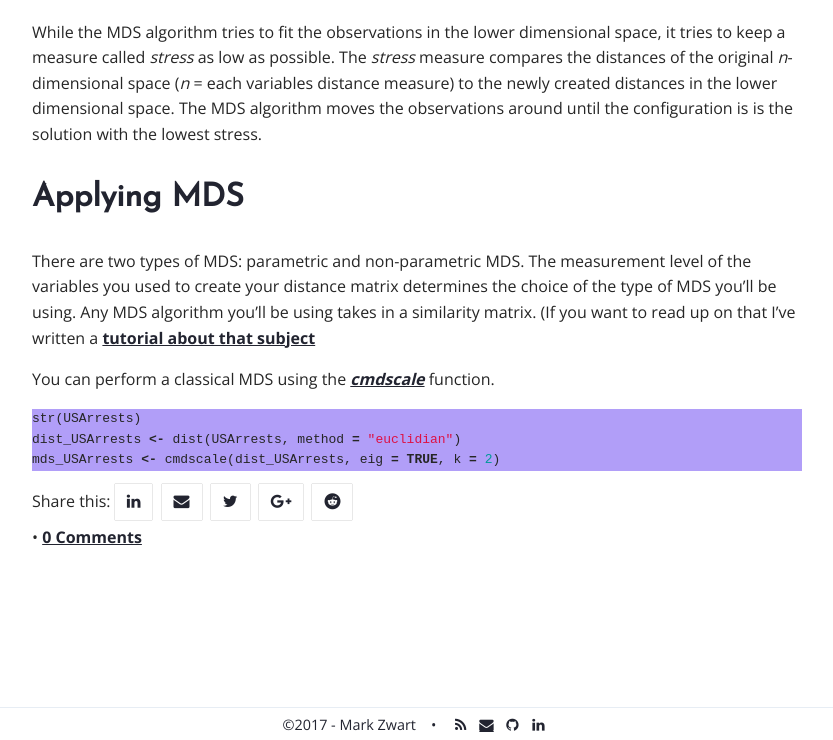
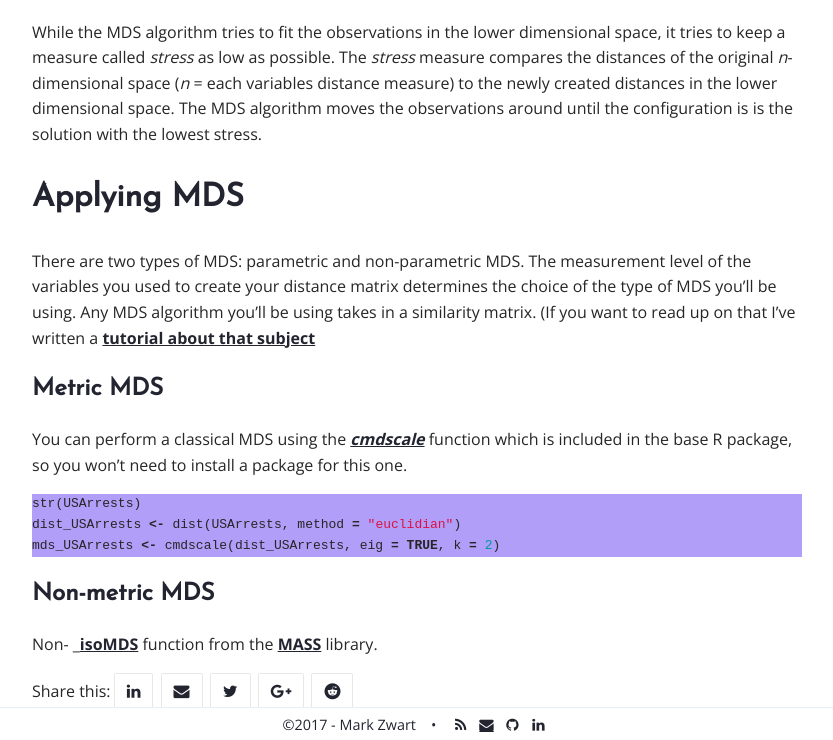
Before and after one commit to mark-me/mark-me.github.io, a Jekyll site: the page built from _pages/tutorials/mds/mds.md, in a window 1280 px wide and 900 px high, scrolled down 1449 px, cut to the strip 160-900 px from the top of the window. Shown: the whole strip, without its empty margins (223-1056 px from the left). Built offline with Jekyll 4.4.1, drawn with Linux system fonts in a browser that asks for light colours; nearby versions of some CDN libraries; comment, search, counter and statistics services are not loaded.

Commit message:
Update mds.md

````diff
--- a/_pages/tutorials/mds/mds.md
+++ b/_pages/tutorials/mds/mds.md
@@ -35,11 +35,16 @@ While the MDS algorithm tries to fit the observations in the lower dimensional s
 
 There are two types of MDS: parametric and non-parametric MDS. The measurement level of the variables you used to create your distance matrix determines the choice of the type of MDS you'll be using. Any MDS algorithm you'll be using takes in a similarity matrix. (If you want to read up on that I've written a [tutorial about that subject](/distances/)
 
+## Metric MDS
 
-You can perform a classical MDS using the _[cmdscale](https://stat.ethz.ch/R-manual/R-devel/library/stats/html/cmdscale.html)_ function.
+You can perform a classical MDS using the _[cmdscale](https://stat.ethz.ch/R-manual/R-devel/library/stats/html/cmdscale.html)_ function which is included in the base R package, so you won't need to install a package for this one.
 
 ```r
 str(USArrests)
 dist_USArrests <- dist(USArrests, method = "euclidian")
 mds_USArrests <- cmdscale(dist_USArrests, eig = TRUE, k = 2)
 ```
+
+## Non-metric MDS
+
+Non- _[isoMDS](https://stat.ethz.ch/R-manual/R-devel/library/MASS/html/isoMDS.html) function from the [MASS](https://cran.r-project.org/web/packages/MASS/index.html) library.
````
